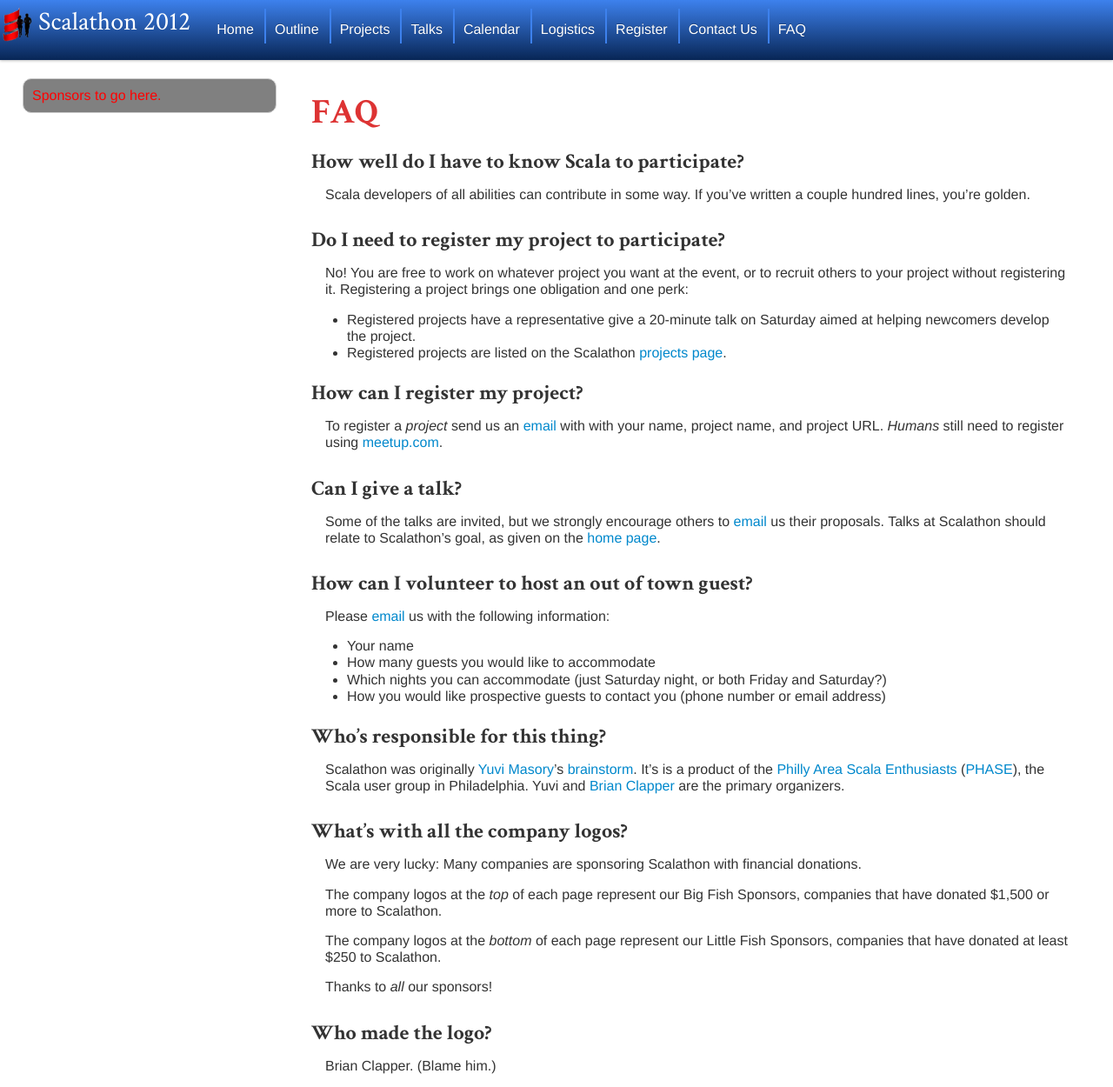
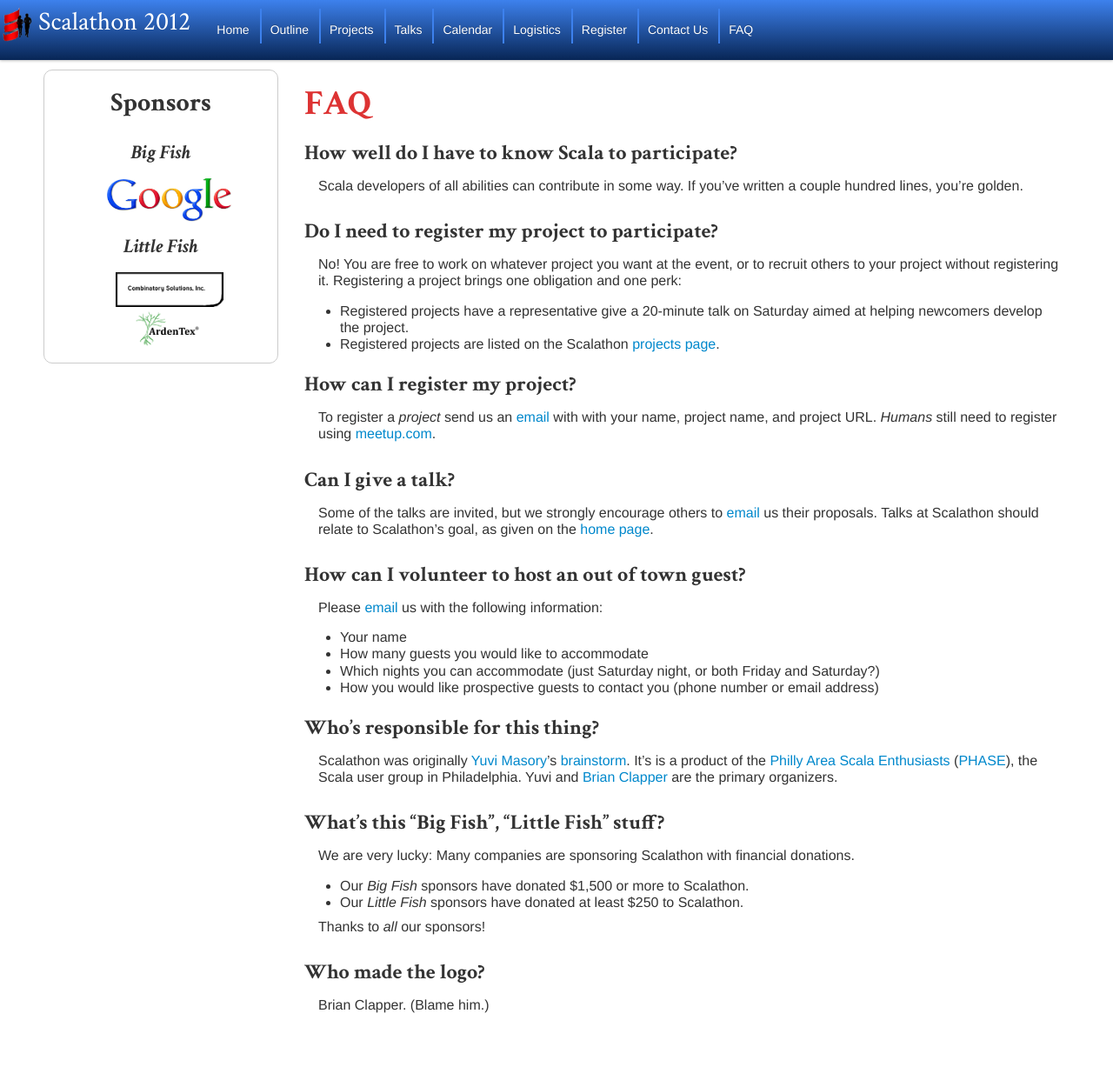
Before and after one commit to scala-phase/scalathon, a Jekyll site: the page built from 2012/faq.md, in a window 1280 px wide and 1250 px high. Shown: the whole window at 87% size. Built offline with Jekyll 4.4.1, drawn with Linux system fonts in a browser that asks for light colours; nearby versions of some CDN libraries.

Commit message:
Sponsors are now in a sidebar.

```diff
--- a/2012/faq.md
+++ b/2012/faq.md
@@ -50,16 +50,13 @@
 ([PHASE][]), the Scala user group in Philadelphia. Yuvi and [Brian Clapper][]
 are the primary organizers.
 
-## What's with all the company logos?
+## What's this "Big Fish", "Little Fish" stuff?
 
 We are very lucky: Many companies are sponsoring Scalathon with financial
 donations.
 
-The company logos at the *top* of each page represent our Big Fish Sponsors,
-companies that have donated $1,500 or more to Scalathon.
-
-The company logos at the *bottom* of each page represent our Little Fish
-Sponsors, companies that have donated at least $250 to Scalathon.
+* Our _Big Fish_ sponsors have donated $1,500 or more to Scalathon.
+* Our _Little Fish_ sponsors have donated at least $250 to Scalathon.
 
 Thanks to *all* our sponsors!
 
--- a/_includes/footer-2012.html
+++ /dev/null
@@ -1,6 +0,0 @@
-<div id="scalathon-footer">
-  <div class="footer-center">
-    <a target="sponsor" href="http://combinatory.net"><img src="/img/combinatory-solutions.png" class="sponsor-icon" title="Combinatory Solutions, Inc."></a>
-    <a target="sponsor" href="http://www.ardentex.com"><img src="/img/ardentex.png" class="sponsor-icon" title="ArdenTex, Inc."></a>
-  </div>
-</div>
--- /dev/null
+++ b/_includes/sponsors-2012.html
@@ -0,0 +1,23 @@
+<h1>Sponsors</h1>
+
+<div id="big-sponsors" class="sponsor-block">
+  <div class="heading">Big Fish</div>
+
+<!--
+<a target="sponsor" href="http://github.com" title="GitHub" class="top-sponsor"><img src="/img/github.png" height="35"></a>
+<span class="logo-separator"></span>
+-->
+  <ul>
+    <li><a target="sponsor" href="http://www.google.com"><img src="/img/google.png" title="Google" class="sponsor-icon"></a></li>
+  </ul>
+</div>
+
+<div id="small-sponsors" class="sponsor-block">
+  <div class="heading">Little Fish</div>
+
+  <ul>
+    <li><a target="sponsor" href="http://combinatory.net"><img src="/img/combinatory-solutions.png" class="sponsor-icon" title="Combinatory Solutions, Inc."></a></li>
+    <li><a target="sponsor" href="http://www.ardentex.com"><img src="/img/ardentex.png" class="sponsor-icon" title="ArdenTex, Inc."></a></li>
+  </ul>
+
+</div>
--- a/_layouts/main-2012.html
+++ b/_layouts/main-2012.html
@@ -33,14 +33,21 @@
 
 <body>
   {% include navbar-2012.html %}
-
-  <div class="row" id="content-container">
-
-    <div class="span3" id="sponsors-sidebar">
-      Sponsors to go here.
+  <!--
+      NOTE: Any div-based styling should be done on DIVs that are
+      nested INSIDE the Twitter Bootstrap DIVs.
+  -->
+  <div class="container-fluid" id="non-navbar-content">
+    <div class="row-fluid">
+      <div id="content-container">
+        <div class="span3">
+          <div id="sponsors-sidebar">
+          {% include sponsors-2012.html %}
+          </div>
         </div>
 
-    <div class="span9" id="page-content">
+        <div class="span9">
+          <div id="page-content">
 
             {% if page.logo_in_content %}
             <img src="/img/logo-2012.png" class="logo-in-content"/>
@@ -55,7 +62,9 @@
             <div id="main">
             {{ content }}
             </div>
-    </div>
+          </div> <!-- page-content -->
+        </div> <!-- span10 -->
+      </div> <!-- content-container -->
     </div> <!-- row-fluid -->
 
     {% if page.generate_toc %}
@@ -70,6 +79,8 @@
         });
       </script>
     {% endif %}
+  </div> <!-- container -->
+</div>
 
 </body>
 </html>
--- a/css/style-2012.css
+++ b/css/style-2012.css
@@ -1,9 +1,14 @@
-#content-container {
-  padding-top: 90px;
-  margin-left: 1em;
-  margin-right: 1em; }
-  #content-container div#sponsors-sidebar {
-    height: 100%;
+html {
+  height: 100% !important; }
+
+body {
+  height: 100% !important; }
+
+#non-navbar-content {
+  padding-top: 80px; }
+  #non-navbar-content #content-container #sponsors-sidebar {
+    text-align: center;
+    background: white !important;
     -webkit-border-radius: 10px;
     -moz-border-radius: 10px;
     -ms-border-radius: 10px;
@@ -13,77 +18,65 @@
     padding-right: 10px;
     padding-top: 10px;
     padding-bottom: 10px;
-    background-color: gray !important;
-    color: red !important;
-    margin-top: 0;
-    margin-bottom: 0;
-    margin-left: 10px;
-    margin-right: 10px;
     border: 1px solid #cccccc; }
-    #content-container div#sponsors-sidebar .sponsor-icon {
+    #non-navbar-content #content-container #sponsors-sidebar .sponsor-block {
+      margin-top: 10px; }
+      #non-navbar-content #content-container #sponsors-sidebar .sponsor-block .heading {
+        font-family: "Crimson Text", "Times New Roman", serif;
+        font-size: 140%;
+        font-color: #dd3333;
+        font-weight: bold;
+        font-style: italic;
+        margin-bottom: 20px;
+        margin-top: 20px; }
+      #non-navbar-content #content-container #sponsors-sidebar .sponsor-block ul {
+        list-style-type: none; }
+        #non-navbar-content #content-container #sponsors-sidebar .sponsor-block ul li {
+          padding: 0;
+          margin-left: -5px;
+          margin-right: 0;
+          margin-top: 5px;
+          margin-bottom: 0px; }
+    #non-navbar-content #content-container #sponsors-sidebar #big-sponsors img.sponsor-icon {
       height: 50px !important; }
-  #content-container #page-title {
+    #non-navbar-content #content-container #sponsors-sidebar #small-sponsors img.sponsor-icon {
+      height: 40px !important; }
+  #non-navbar-content #content-container #page-title {
     color: #dd3333;
     font-size: 250%;
     font-family: "Crimson Text", "Times New Roman", serif;
     font-weight: bold;
     margin-top: 30px !important;
     margin-bottom: 20px !important; }
-  #content-container .logo-in-content {
+  #non-navbar-content #content-container .logo-in-content {
     height: 100px;
     float: right;
     margin-right: 30px; }
-  #content-container li {
+  #non-navbar-content #content-container li {
     line-height: 1.2em !important; }
-  #content-container p {
+  #non-navbar-content #content-container p {
     margin-bottom: 15px !important;
     line-height: 1.2em !important;
     margin-left: 1em !important; }
-  #content-container ul li {
+  #non-navbar-content #content-container ul li {
     margin-left: 1em; }
-  #content-container h1 {
+  #non-navbar-content #content-container h1 {
     font-family: "Crimson Text", "Times New Roman", serif !important;
     padding: 10px 0px 10px 0px !important; }
-  #content-container h2 {
+  #non-navbar-content #content-container h2 {
     font-family: "Crimson Text", "Times New Roman", serif !important;
     padding: 10px 0px 10px 0px !important; }
-  #content-container h3 {
+  #non-navbar-content #content-container h3 {
     font-family: "Crimson Text", "Times New Roman", serif !important;
     padding: 10px 0px 10px 0px !important; }
-  #content-container h4 {
+  #non-navbar-content #content-container h4 {
     font-family: "Crimson Text", "Times New Roman", serif !important;
     padding: 10px 0px 10px 0px !important; }
-  #content-container div#twitter-widget {
+  #non-navbar-content #content-container div#twitter-widget {
     margin-left: 20px;
     margin-right: 20px;
     margin-top: 0px;
     float: right; }
-
-div#scalathon-footer {
-  width: 100%;
-  max-height: 50px;
-  font-size: 12pt;
-  color: #555555;
-  background-color: white;
-  padding-left: 0;
-  padding-right: 0;
-  padding-top: 20px;
-  padding-bottom: 0;
-  font-family: Helvetica, Verdana, Arial, sans-serif;
-  margin-bottom: 50px;
-  border-top: 1px solid #cccccc; }
-  div#scalathon-footer .footer-left {
-    float: left; }
-  div#scalathon-footer .footer-right {
-    float: right; }
-  div#scalathon-footer .footer-center {
-    text-align: center;
-    width: 100%;
-    margin-left: auto;
-    margin-right: auto; }
-  div#scalathon-footer .sponsor-icon {
-    height: 45px !important;
-    margin-top: 10px; }
 
 #calendar {
   width: 800px; }
@@ -124,9 +117,9 @@
   margin-bottom: 10px;
   margin-left: 10px;
   margin-right: 20px;
-  -webkit-box-shadow: 5px 5px 2px 0 gray;
-  -moz-box-shadow: 5px 5px 2px 0 gray;
-  box-shadow: 5px 5px 2px 0 gray;
+  -webkit-box-shadow: 5px 5px 2px 0 #999999;
+  -moz-box-shadow: 5px 5px 2px 0 #999999;
+  box-shadow: 5px 5px 2px 0 #999999;
   float: right;
   background-color: #3d81ed;
   background-image: -webkit-gradient(linear, left top, left bottom, color-stop(0%, #3d81ed), color-stop(100%, #082656));
```
Also changed, not shown: _includes/top-sponsors-2012.html (deleted, +0 -8 lines), sass/style-2012.scss (+74 -63 lines), bootstrap/css/bootstrap.min.css, img/google.png, 1 other file. Lines whose indentation alone changed are shown as unchanged.
